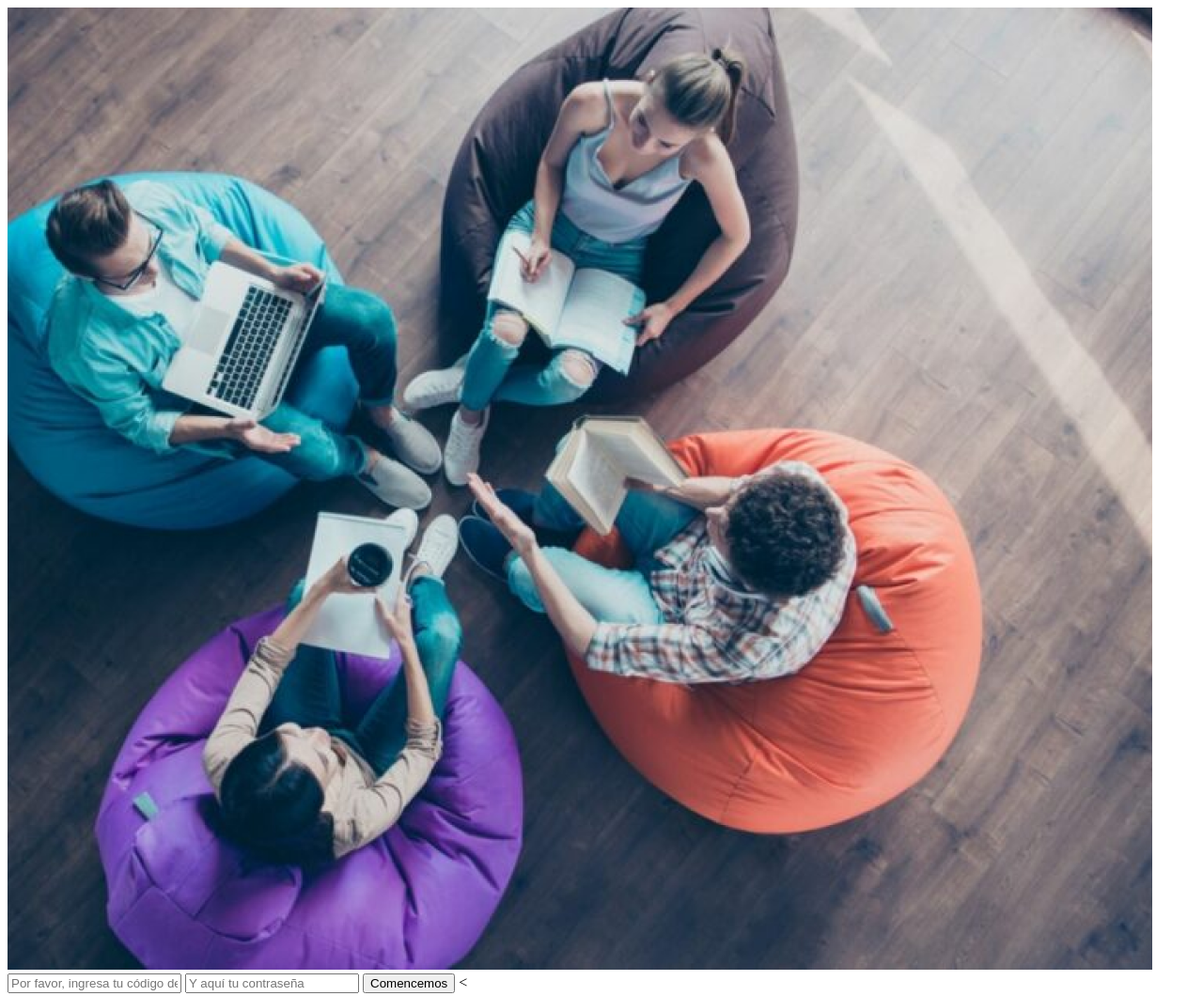
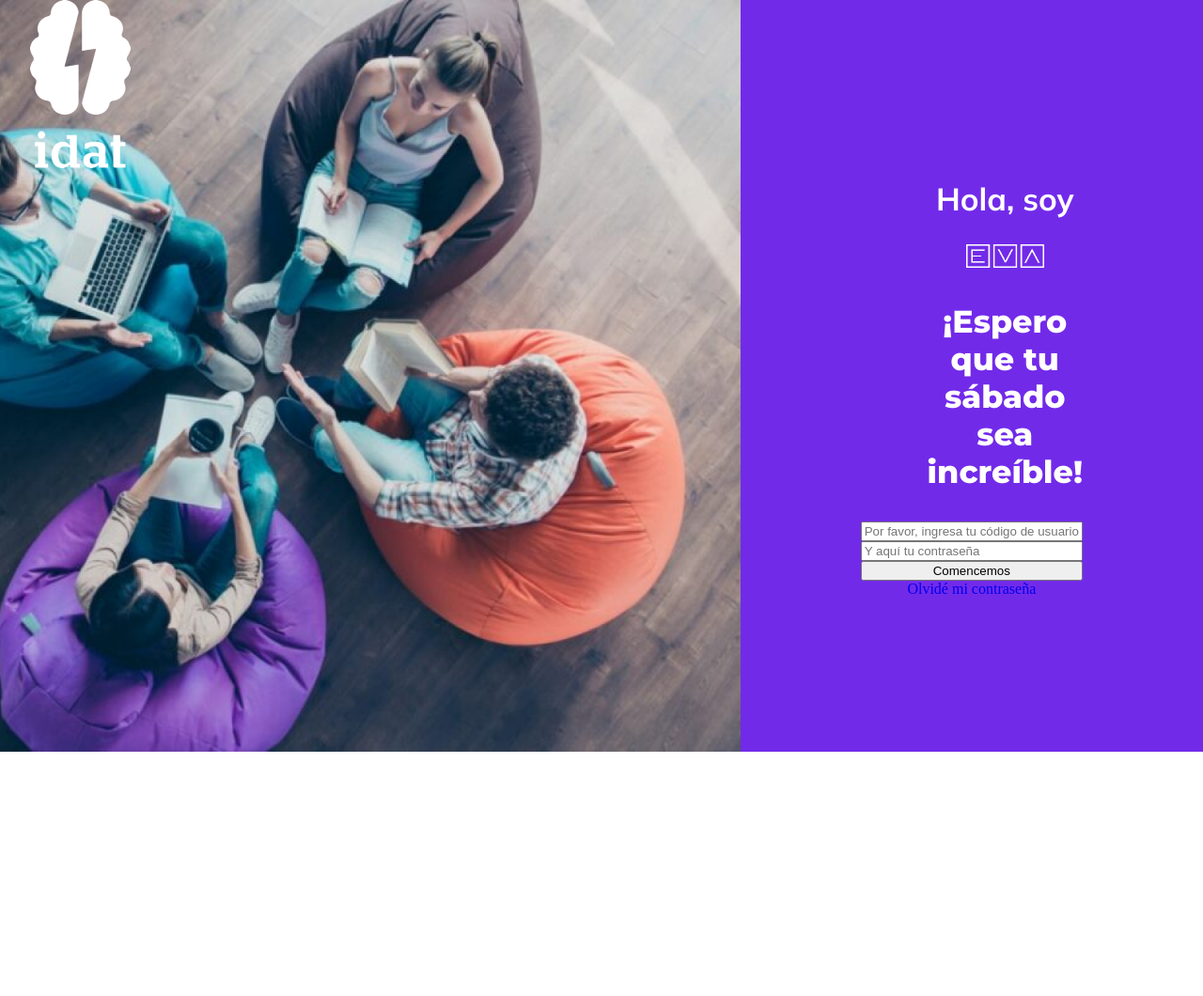
Before and after one commit to mxdpills/HACKATON-03, a plain HTML site: page index.html in a window 1280 px wide. Shown: the whole page at 94% size. After the commit the page ends 800 px from the top, so only its background shows below. Drawn offline with Linux system fonts and the light colour scheme.

Commit message:
fin hackaton 03

```diff
--- a/css/main.css
+++ b/css/main.css
@@ -0,0 +1,41 @@
+*{
+    box-sizing: border-box;
+    list-style: none;
+    text-decoration: none;
+}
+
+[class*="col-"]{
+    float: left;
+    pad: 15px;
+    /*border: 1px solid red;*/
+}
+
+@media only screen and (max-width:600px){
+    .col-s-1{ width: 8.33%;}
+    .col-s-2{ width: 16.66%;}
+    .col-s-3{ width: 25%;}
+    .col-s-4{ width: 33.33%;}
+    .col-s-5{ width: 41.66%;}
+    .col-s-6{ width: 50%;}
+    .col-s-7{ width: 58.33%;}
+    .col-s-8{ width: 66.66%;}
+    .col-s-9{ width: 75%;}
+    .col-s-10{ width: 83.33%;}
+    .col-s-11{ width: 91.66%;}
+    .col-s-12{ width: 100%;}
+}
+
+@media only screen and (min-width:768px){
+    .col-1{ width: 8.33%;}
+    .col-2{ width: 16.66%;}
+    .col-3{ width: 25%;}
+    .col-4{ width: 33.33%;}
+    .col-5{ width: 41.66%;}
+    .col-6{ width: 50%;}
+    .col-7{ width: 58.33%;}
+    .col-8{ width: 66.66%;}
+    .col-9{ width: 75%;}
+    .col-10{ width: 83.33%;}
+    .col-11{ width: 91.66%;}
+    .col-12{ width: 100%;}
+}
--- a/css/style.css
+++ b/css/style.css
@@ -0,0 +1,68 @@
+body{
+    margin: 0;
+    padding: 0;
+    display: flex;
+    flex-direction: row;
+}
+
+.image__container{
+    position: relative;
+    width: 100%;
+    height: 100vh;
+    background-image: url('/img/estudiantes_login.png');
+    background-size: cover;
+    background-position: center;
+    background-repeat: no-repeat;
+}
+
+.overlay__image{
+    display: flex;
+    align-items: center;
+    max-width: 5%;
+    height: auto;
+    margin: 0% 4%;
+
+}
+
+.form__container{
+    display: flex;
+    flex-direction: column;
+    text-align: center;
+    justify-content: center;
+    align-items: center;
+    background-color: #722AE9;
+    padding: 0% 10%;
+}
+
+.form__login{
+    display: flex;
+    flex-direction: column;
+    align-content: center;
+
+}
+
+.form-container__intro{
+    margin: auto;
+    padding-left: 30%;
+    padding-right: 30%;
+
+}
+
+.form-container__tittle{
+    font-family:'Mulish';
+    font-style: normal;
+    font-size: 25pt;
+    color: #FFFFFF;
+}
+
+.form-container__subtittle{
+    font-family: 'Montserrat';
+    font-style: normal;
+    font-weight: 800;
+    font-size: 25pt;
+    color: #FFFFFF;
+}
+
+.eva-logo__login{
+    max-width: 50%;
+}
--- a/index.html
+++ b/index.html
@@ -13,12 +13,20 @@
 </head>
 
 <body>
-    <div class="image__container">
-         <img src="img/estudiantes_log in.png" alt="fondo de estudiantes">
+    <div class="image__container col-6">
+        <div class="overlay__image">
+            <img src="img/idat-logo_login.png" alt="logo de idat">
+        </div>
+
     </div>
 
-    <div class="form__container">
-        <form action="/login" method="post">
+    <div class="form__container col-6">
+        <form action="/login" method="post" class="form__login">
+            <div class="form-container__intro">
+                <h2 class="form-container__tittle">Hola, soy</h2>
+                <img src="img/eva-logo_login.png" alt="eva logo" class="eva-logo__login">
+                <h3 class="form-container__subtittle">¡Espero que tu sábado sea increíble!</h3>
+            </div>
 
             <label for="username-field"></label>
             <input type="text" id="username-field"
@@ -29,8 +37,8 @@
             placeholder="Y aquí tu contraseña">
 
             <button type="submit" class="form__button">Comencemos</button>
-            <
-
+            <a href="/contraseña-olvidada"
+            class="contraseña-olvidada__link">Olvidé mi contraseña</a>
         </form>
     </div>
 
```
Also changed, not shown: img/estudiantes_login.png (renamed from img/estudiantes_log in.png), img/eva-logo_login.png (added), img/idat-logo_login.png (added).
